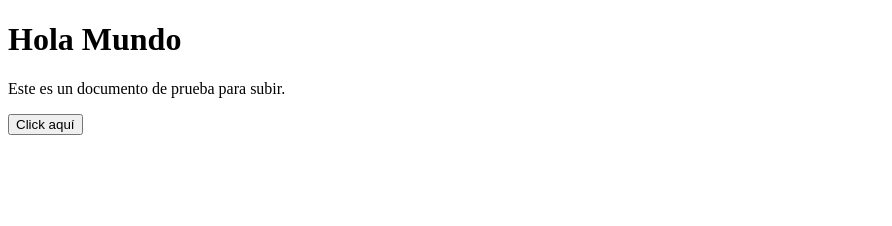
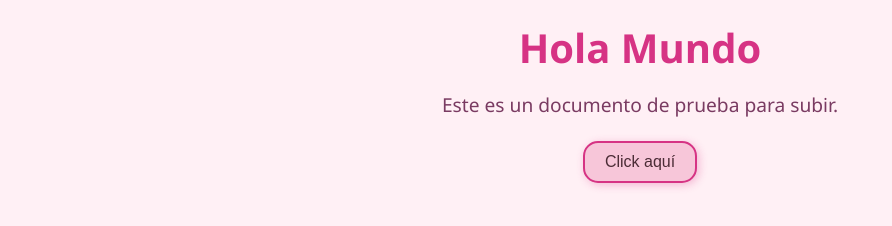
Before and after one commit to Luuztito-mm/Practica-Flexbox, a plain HTML site: page index.html in a window 1280 px wide. Shown: the whole page, without its empty margins (0-892 px from the left). Drawn offline with Linux system fonts and the light colour scheme.

Commit message:
añadi unas cosas al index y al css

```diff
--- a/index.html
+++ b/index.html
@@ -4,7 +4,7 @@
     <meta charset="UTF-8">
     <meta name="viewport" content="width=device-width, initial-scale=1.0">
     <title>Document de prueba para subir</title>
-    <!-- <link rel="stylesheet" href="css/estilos.css">-->
+    <link rel="stylesheet" href="css/estilos.css">
 </head>
 <body>
 
```
